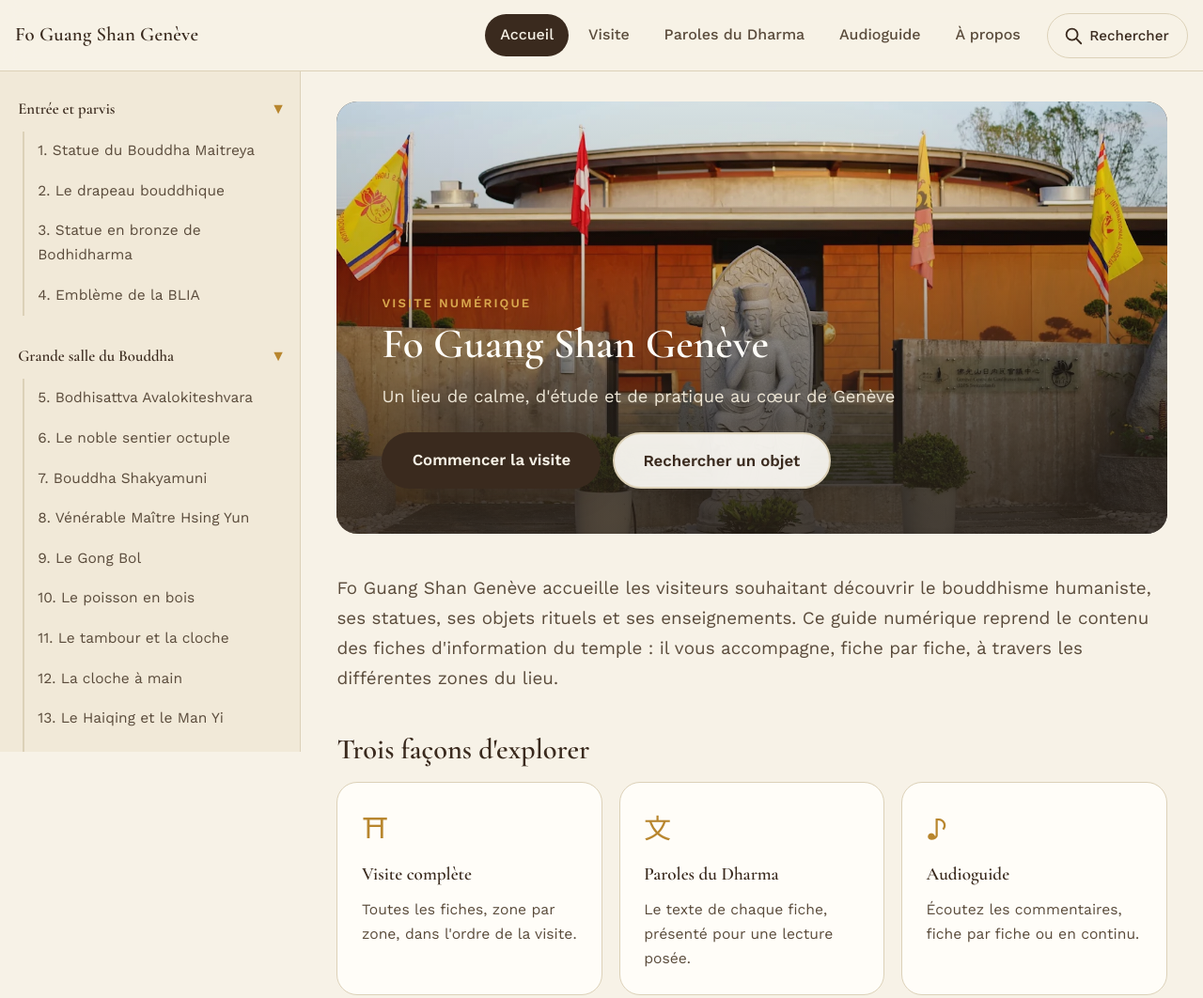
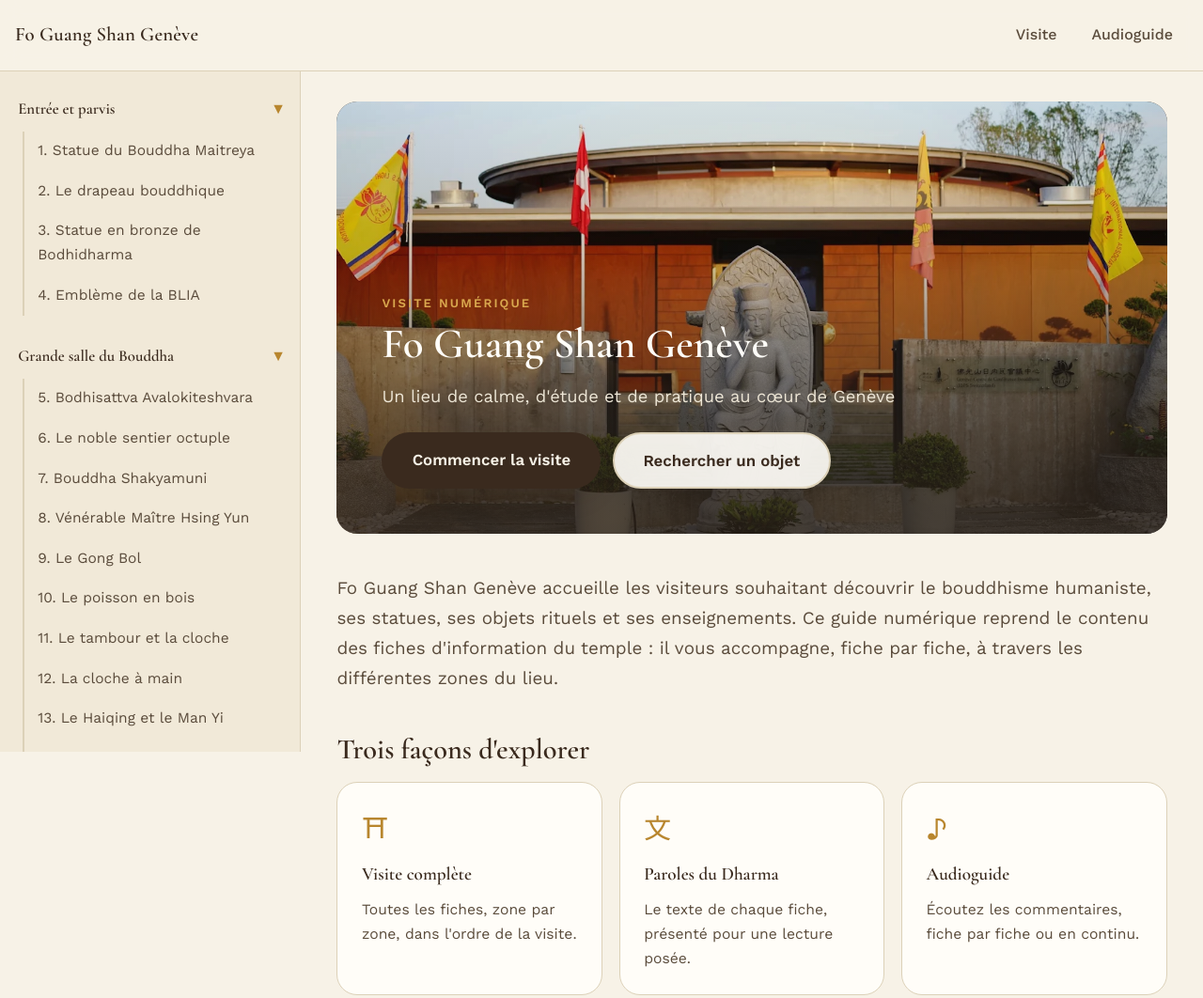
Before and after one commit to Shikong1101/fgs-site, a website: page index.html in a window 1280 px wide. Shown: the top 1062 px of the page at 94% size. Drawn offline with nearby package versions, Linux system fonts and the light colour scheme; a web font is replaced by a local one.

Commit message:
修正上方欄位

```diff
--- a/index.html
+++ b/index.html
@@ -31,17 +31,9 @@
     </a>
 
     <nav class="main-nav" id="main-nav" aria-label="Navigation principale">
-      <a href="#home" data-view-link data-view="home">Accueil</a>
       <a href="#visite" data-view-link data-view="visite">Visite</a>
-      <a href="#paroles" data-view-link data-view="paroles">Paroles du Dharma</a>
       <a href="#audioguide" data-view-link data-view="audioguide">Audioguide</a>
-      <a href="#apropos" data-view-link data-view="apropos">À propos</a>
     </nav>
-
-    <button class="icon-btn search-btn" id="search-open-btn" aria-label="Rechercher dans la visite">
-      <svg viewBox="0 0 24 24" width="22" height="22" aria-hidden="true"><circle cx="10.5" cy="10.5" r="6.5" fill="none" stroke="currentColor" stroke-width="2"/><line x1="15.5" y1="15.5" x2="21" y2="21" stroke="currentColor" stroke-width="2" stroke-linecap="round"/></svg>
-      <span class="search-btn-label">Rechercher</span>
-    </button>
   </div>
 </header>
 
--- a/script.js
+++ b/script.js
@@ -736,7 +736,8 @@
   }
 
   function initSearch() {
-    $("#search-open-btn").addEventListener("click", openSearch);
+    const openBtn = $("#search-open-btn"); // 上排 nav 那顆已經拿掉了，這裡加個防呆，不要讓整個 initSearch 掛掉
+    if (openBtn) openBtn.addEventListener("click", openSearch);
     $("#hero-search-btn").addEventListener("click", openSearch);
     $("#search-close-btn").addEventListener("click", closeSearch);
     $("#search-modal-backdrop").addEventListener("click", closeSearch);
```
